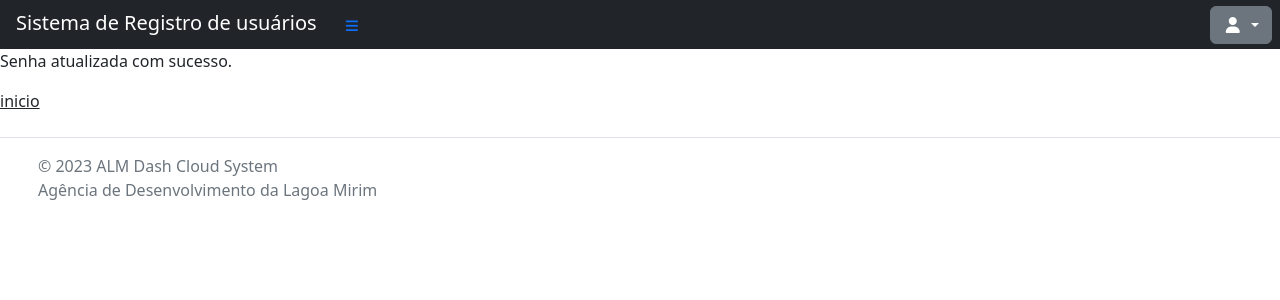
After one commit to AgenciaLagoaMirim/ALM-DDS, a Django app: page /users/password_update_done/ in a window 1280 px wide. The commit adds this page. Shown: the top 300 px of the page. Run offline with Django 4.2, Linux system fonts and the light colour scheme; the visitor is signed in with stand-in values (Sample User, id 1).

Commit message:
atualiza algumas funcoes

```diff
--- a/alm_dds/settings.py
+++ b/alm_dds/settings.py
@@ -52,8 +52,8 @@ INSTALLED_APPS = [
     "django.contrib.messages",
     "django.contrib.staticfiles",
     # apps
-    "users",
-    "core",
+    "users.apps.UsersConfig",
+    "core.apps.CoreConfig",
     # terceiros
     "corsheaders",
 ]
--- a/users/models.py
+++ b/users/models.py
@@ -7,6 +7,10 @@ from .managers import CustomUserManager
 
 
 class CustomUser(AbstractUser, PermissionsMixin):
+    """
+    Sobreposição de AbstractUser.
+    """
+
     TYPE_USER = [
         ("adm", "administrator"),
         ("col", "collaborator"),
--- a/users/templates/users/registration/password_update.html
+++ b/users/templates/users/registration/password_update.html
@@ -2,7 +2,7 @@
 
 {% block content %}
 <div class="row align-items-center justify-content-center align-items-center p-3">
-    <form  class="col-md-4 border shadow-sm p-3" method="post">
+    <form  class="col-md-4 border shadow-sm p-3" method="post" action="{% url 'password_update' %}">
         {% csrf_token %}
         {{ form.errors }}
         {{ form }}
--- /dev/null
+++ b/users/templates/users/registration/password_update_done.html
@@ -0,0 +1,8 @@
+{% extends "base/base.html" %}
+
+{% block content %}
+
+    <p>Senha atualizada com sucesso.
+    </p>
+    <a class="link-dark" href="{% url 'home' %}">inicio</a>
+{% endblock %}
--- a/users/urls.py
+++ b/users/urls.py
@@ -22,7 +22,7 @@ urlpatterns = [
     path(
         "password_update_done/",
         UserPasswordUpdateDoneView.as_view(),
-        name="password_update_done",
+        name="password_change_done",
     ),
     path("password_reset/", UserPasswordResetView.as_view(), name="password_reset"),
     path(
```
Also changed, not shown: .pre-commit-config.yaml.
